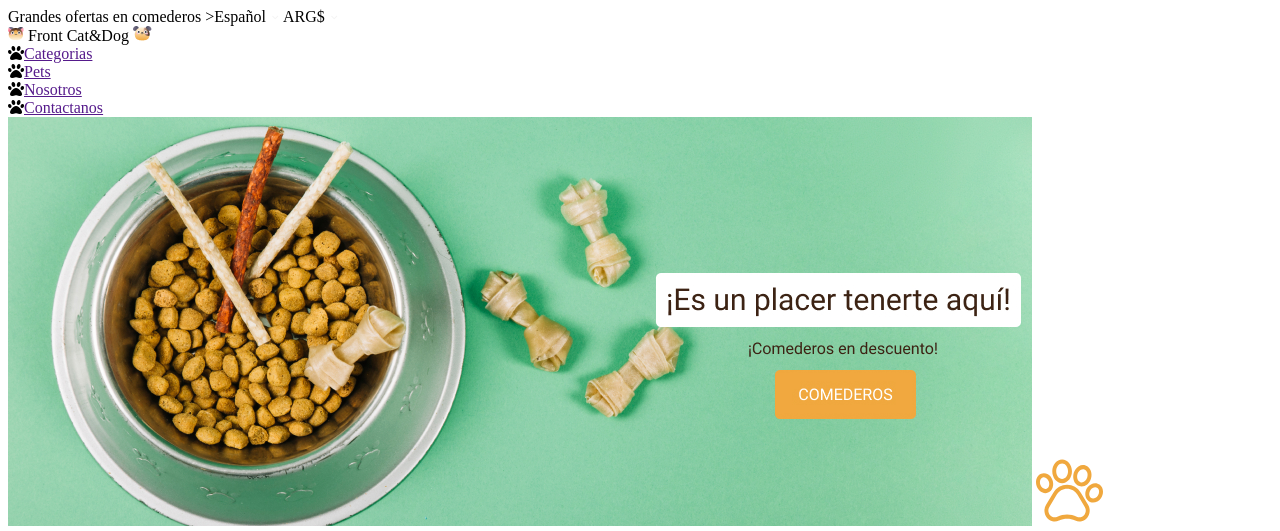
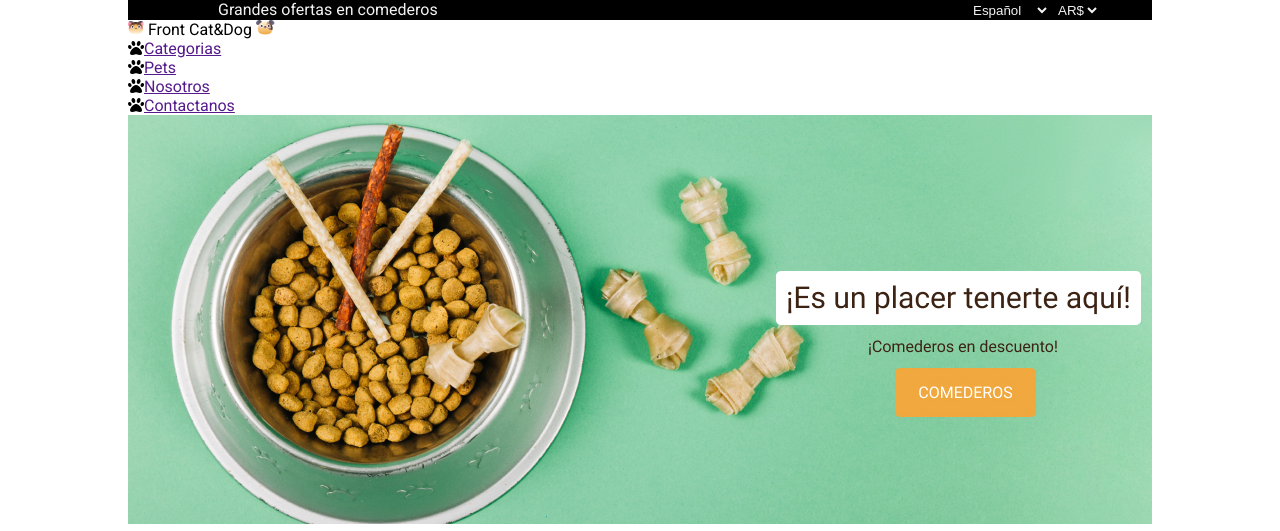
Before and after one commit to BlackAnaboth/f1c4PetShopGrupal, a plain HTML site: page index.html in a window 1280 px wide. Shown: the top 531 px of the page. Drawn offline with Linux system fonts and the light colour scheme.

Commit message:
Terminada la barra superior

```diff
--- a/css/styles.css
+++ b/css/styles.css
@@ -0,0 +1,31 @@
+* {
+    margin: 0;
+    padding: 0;
+}
+body {
+    width: 1024px;
+    margin: auto;
+    font-family: 'Roboto', sans-serif;
+}
+/* Inicio barra superior */
+section#barra-superior {
+    background-color: black;
+    height: 20px;
+    color: #f2f2f2;
+}
+section#barra-superior span {
+    margin: 4px 0 4px 90px;
+}
+section#menu-regional {
+    float: right;
+    margin-right: 52px;
+}
+header select {
+    background-color: black;
+    color: #f2f2f2;
+    border-style: none;
+}
+
+/* Fin barra superior */
+
+}
--- a/index.html
+++ b/index.html
@@ -7,20 +7,28 @@
     <title>Petshop Equipo 11</title>
     <link rel="stylesheet" href="./css/styles.css">
     <link rel="stylesheet" href="https://use.fontawesome.com/releases/v5.15.2/css/all.css">
+    <link rel="preconnect" href="https://fonts.gstatic.com">
+<link href="https://fonts.googleapis.com/css2?family=Roboto:ital,wght@0,400;0,500;0,700;1,400;1,500;1,700&display=swap" rel="stylesheet">
   </head>
 
   <body>
     <header>
-      <section>
-        <article class="cabecera-black">
-          <span>Grandes ofertas en comederos</span>
-          <span>
-            >Español <img src="img/down.png" alt="flecha"
-          /></span>
-          <span
-            >ARG$ <img src="img/down.png" alt="flecha"
-          /></span>
-        </article>
+      <section id="barra-superior">
+        <span>Grandes ofertas en comederos</span>
+        <section id="menu-regional">
+            <span>
+                <select name="idioma" id="idioma">
+                    <option value="es">Español</option>
+                    <option value="en">Ingles</option>
+                    <option value="pr">Portugues</option>
+                </select>
+                <select name="Moneda" id="moneda">
+                    <option value="ARS">AR$</option>
+                    <option value="USD">U$S</option>
+                    <option value="BRL">BR$</option>
+                </select>
+            </span>
+        </section>
       </section>
 
       <section>
```
